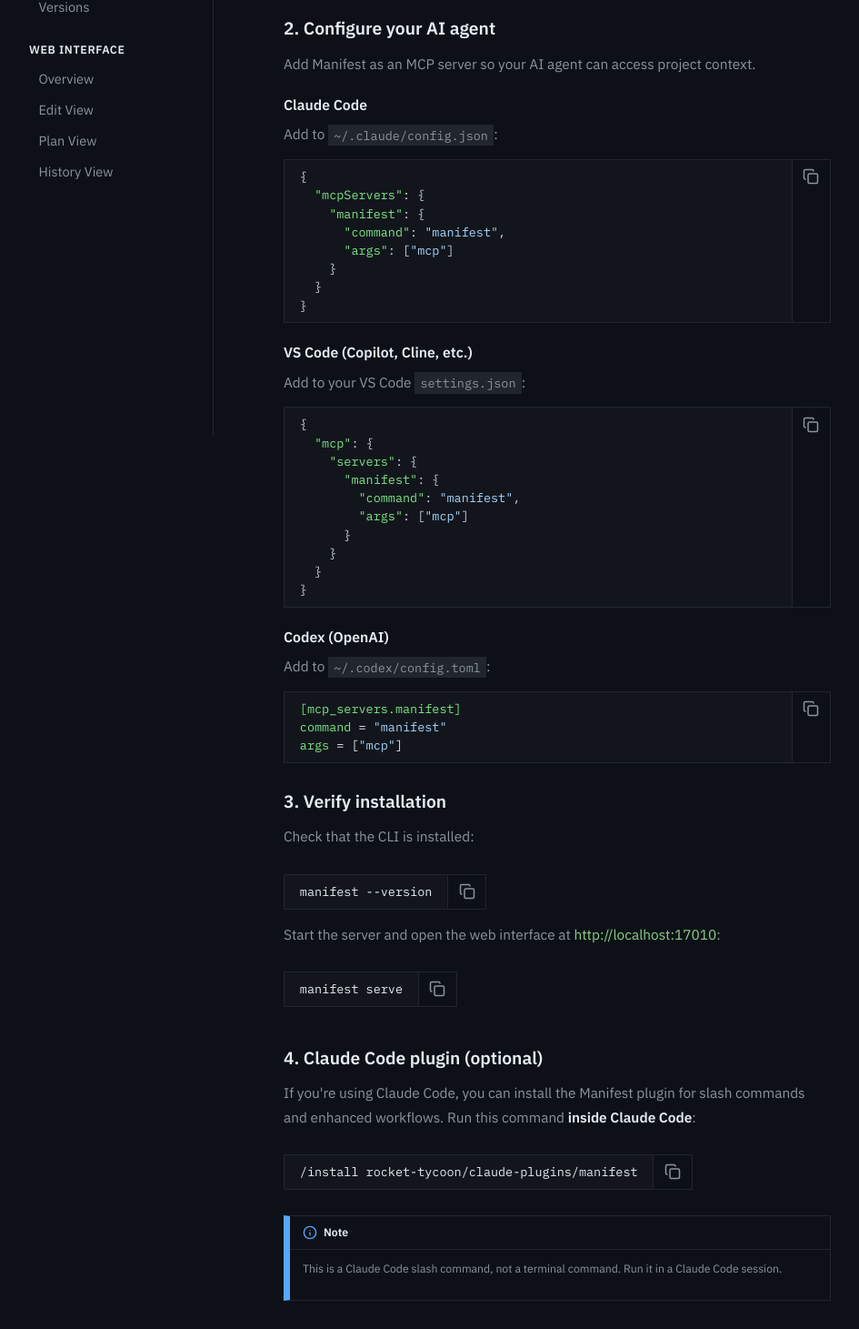
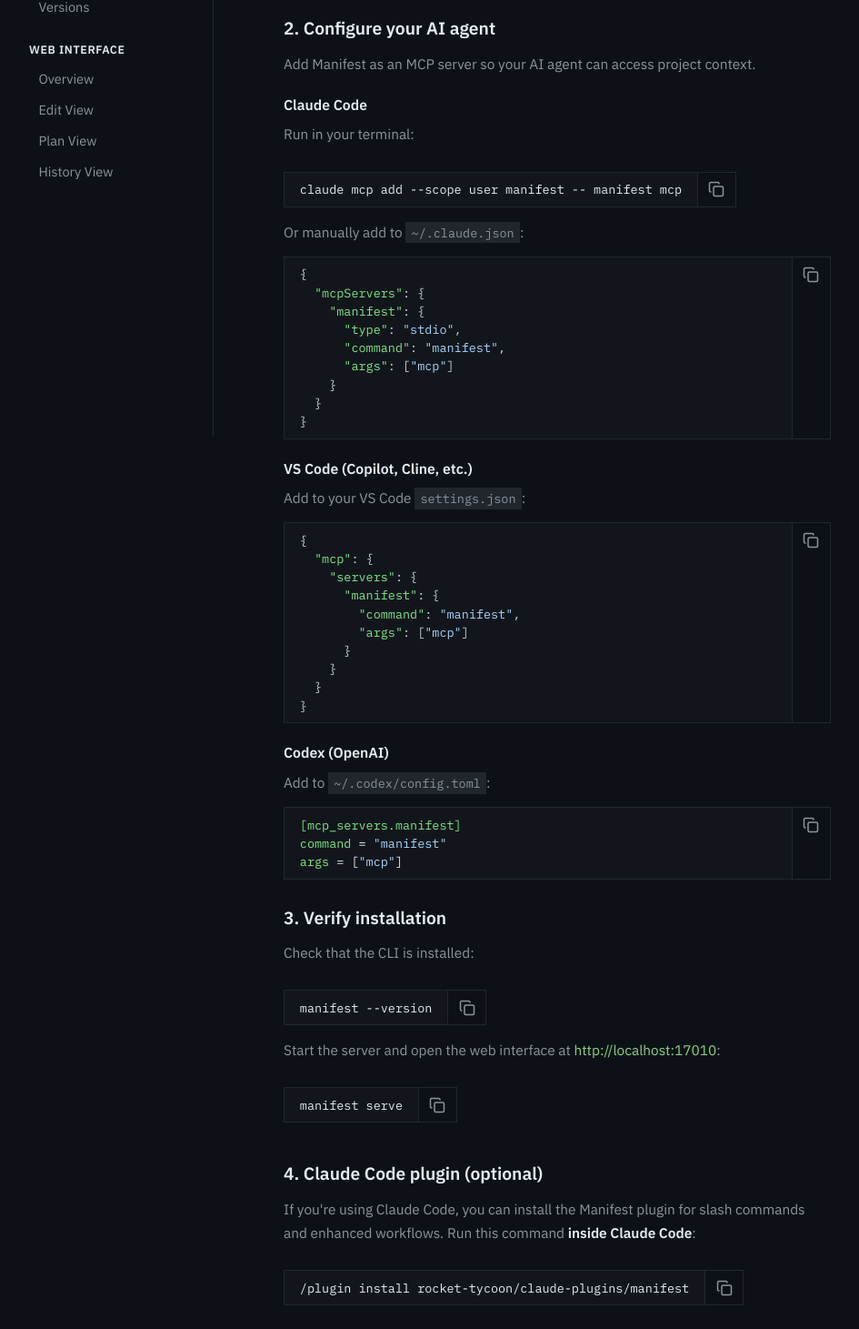
Before and after one commit to manifestdocs/manifest-web, a SvelteKit app: page /docs/getting-started in a window 1280 px wide. Shown: the part 320-1781 px from the top of the page at 91% size, without its empty margins (85-1030 px from the left). Built offline with nearby package versions, Linux system fonts and the light colour scheme; no server answers.

Commit message:
Fix Claude Code MCP install instructions for 2026 syntax
- Add `claude mcp add` CLI command as primary method
- Fix config path from ~/.claude/config.json to ~/.claude.json
- Add missing "type": "stdio" field to JSON config
- Fix plugin command from /install to /plugin install

```diff
--- a/src/routes/docs/getting-started/+page.svelte
+++ b/src/routes/docs/getting-started/+page.svelte
@@ -18,11 +18,16 @@
 
 <h3>Claude Code</h3>
 
-<p>Add to <code>~/.claude/config.json</code>:</p>
+<p>Run in your terminal:</p>
+
+<CopyableCommand command="claude mcp add --scope user manifest -- manifest mcp" />
+
+<p>Or manually add to <code>~/.claude.json</code>:</p>
 
 <CodeBlock language="json" code={`{
   "mcpServers": {
     "manifest": {
+      "type": "stdio",
       "command": "manifest",
       "args": ["mcp"]
     }
@@ -66,7 +71,7 @@
 
 <p>If you're using Claude Code, you can install the Manifest plugin for slash commands and enhanced workflows. Run this command <strong>inside Claude Code</strong>:</p>
 
-<CopyableCommand command="/install rocket-tycoon/claude-plugins/manifest" />
+<CopyableCommand command="/plugin install rocket-tycoon/claude-plugins/manifest" />
 
 <Admonition type="note">
     {#snippet children()}
```
